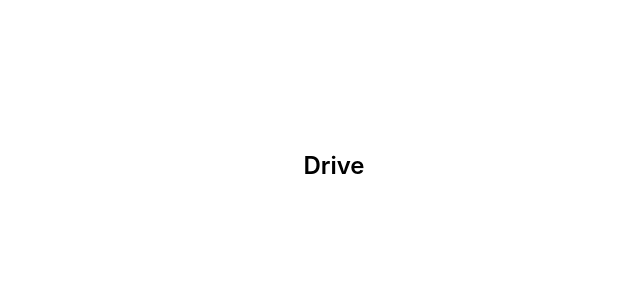
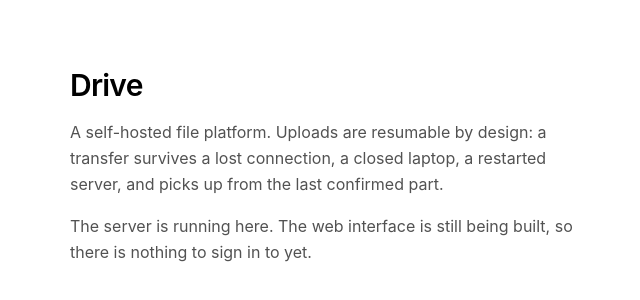
Before and after one commit to rahul-sharma-cs/drive, a React (Vite) app in the folder web/: page / in a window 1280 px wide. Shown: the part 234-534 px from the top of the page, without its empty margins (306-946 px from the left). Built offline with nearby package versions, Linux system fonts and the light colour scheme.

Commit message:
put an honest holding page at the root

```diff
--- a/web/src/App.tsx
+++ b/web/src/App.tsx
@@ -1,8 +1,20 @@
+// Holding page. The API is live and complete; the interface is not built yet,
+// so this says so rather than showing an empty file browser. It is replaced
+// wholesale by the real routes and screens.
 function App() {
   return (
-    <div className="flex min-h-screen items-center justify-center">
-      <h1 className="text-2xl font-semibold">Drive</h1>
-    </div>
+    <main className="mx-auto flex min-h-screen max-w-xl flex-col justify-center gap-4 px-6">
+      <h1 className="text-3xl font-semibold tracking-tight">Drive</h1>
+      <p className="text-base leading-relaxed text-neutral-600">
+        A self-hosted file platform. Uploads are resumable by design: a transfer
+        survives a lost connection, a closed laptop, a restarted server, and
+        picks up from the last confirmed part.
+      </p>
+      <p className="text-base leading-relaxed text-neutral-600">
+        The server is running here. The web interface is still being built, so
+        there is nothing to sign in to yet.
+      </p>
+    </main>
   )
 }
 
```
